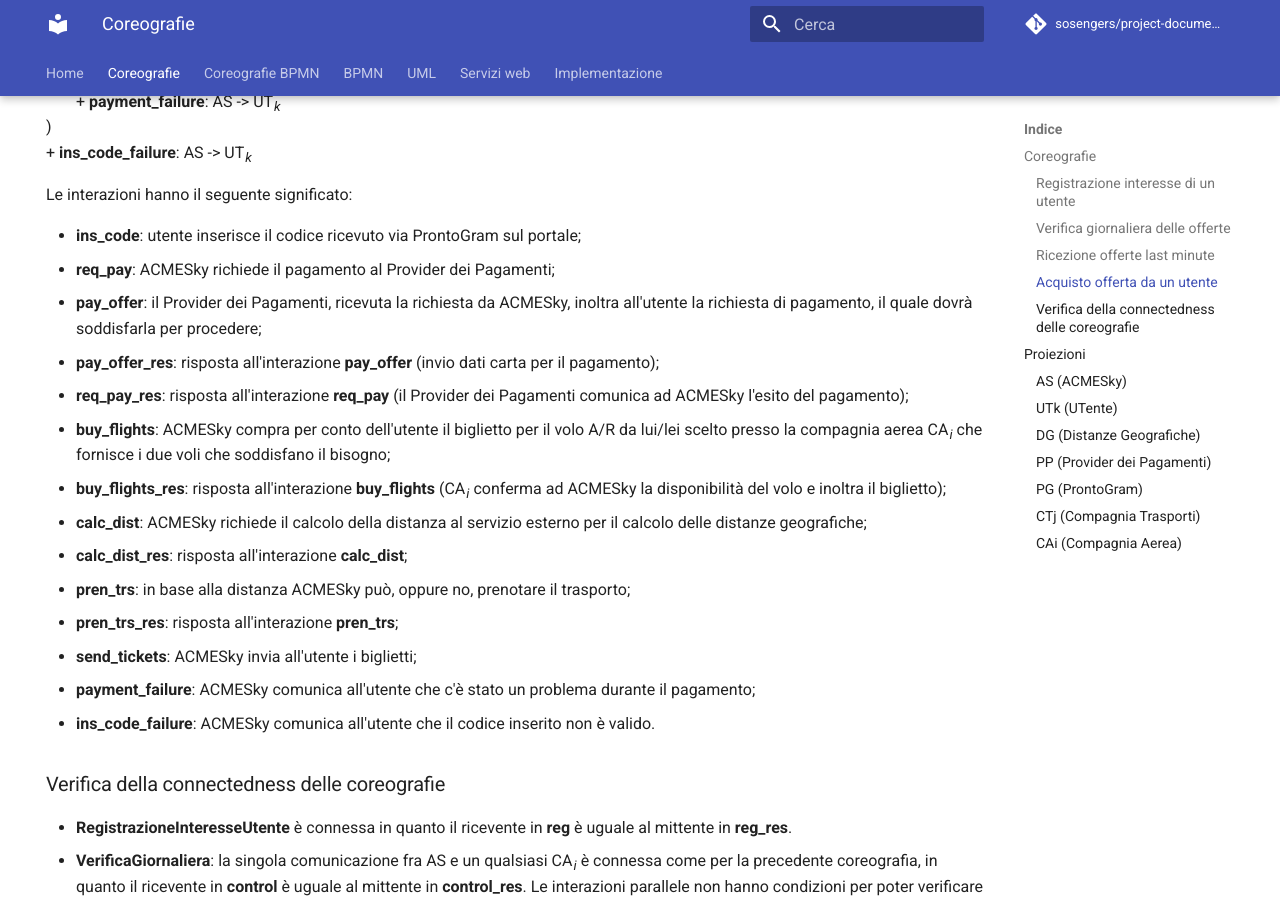
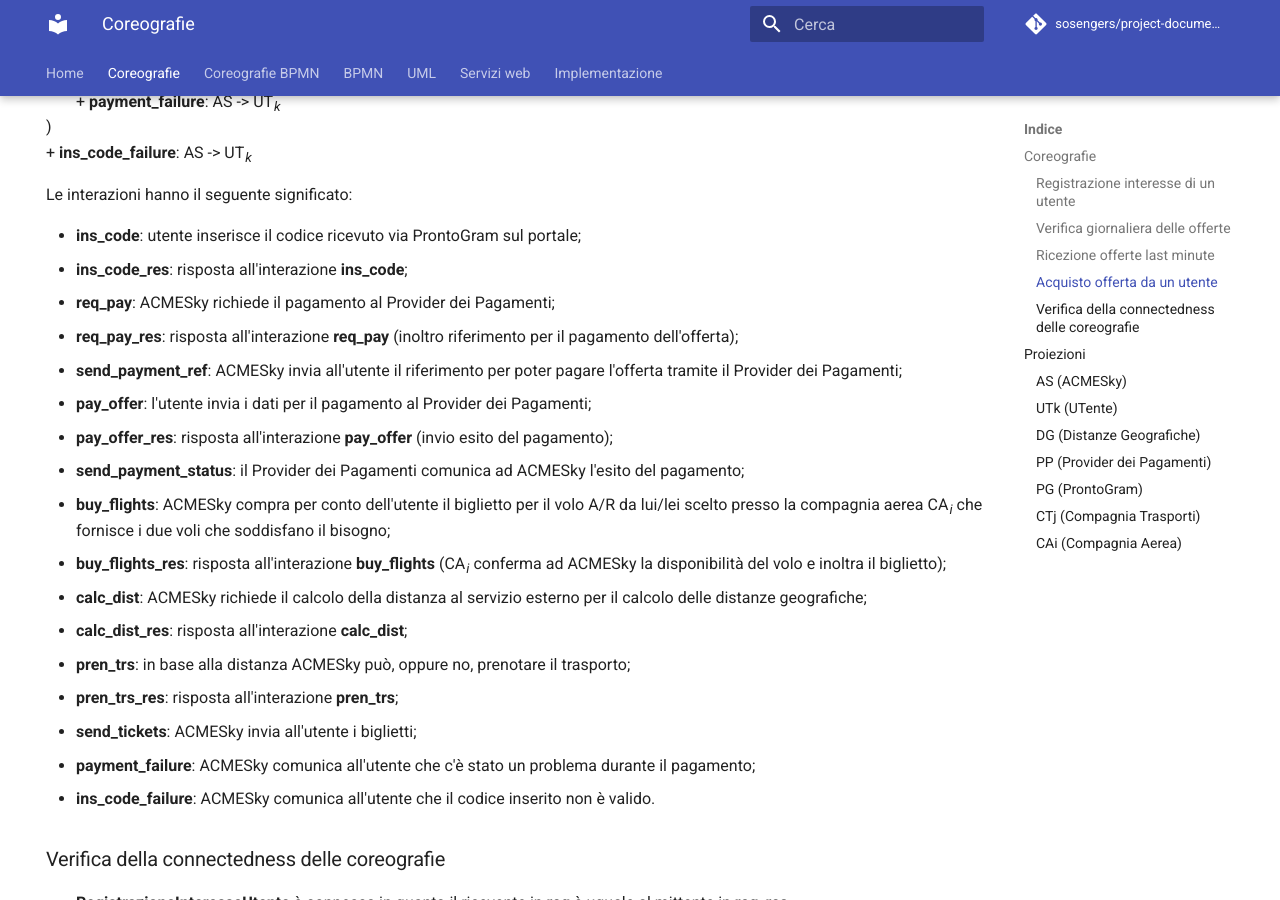
Before and after one commit to sosengers/project-documentation, an MkDocs documentation site: the page built from docs/coreografie.md, in a window 1280 px wide and 900 px high, scrolled down 2639 px. Built offline with MkDocs 1.6.1 and Material for MkDocs 9.7.7, drawn with Linux system fonts in a browser that asks for light colours; comment, search, counter and statistics services are not loaded.

Commit message:
Aggiunte descrizioni coreografia AcquistoOfferta

```diff
--- a/docs/coreografie.md
+++ b/docs/coreografie.md
@@ -142,10 +142,13 @@ Le interazioni hanno il seguente significato:
 Le interazioni hanno il seguente significato:
 
 - **ins_code**: utente inserisce il codice ricevuto via ProntoGram sul portale;
+- **ins_code_res**: risposta all'interazione **ins_code**;
 - **req_pay**: ACMESky richiede il pagamento al Provider dei Pagamenti;
-- **pay_offer**: il Provider dei Pagamenti, ricevuta la richiesta da ACMESky, inoltra all'utente la richiesta di pagamento, il quale dovrà soddisfarla per procedere;
-- **pay_offer_res**: risposta all'interazione **pay_offer** (invio dati carta per il pagamento);
-- **req_pay_res**: risposta all'interazione **req_pay** (il Provider dei Pagamenti comunica ad ACMESky l'esito del pagamento);
+- **req_pay_res**: risposta all'interazione **req_pay** (inoltro riferimento per il pagamento dell'offerta);
+- **send_payment_ref**: ACMESky invia all'utente il riferimento per poter pagare l'offerta tramite il Provider dei Pagamenti;
+- **pay_offer**: l'utente invia i dati per il pagamento al Provider dei Pagamenti;
+- **pay_offer_res**: risposta all'interazione **pay_offer** (invio esito del pagamento);
+- **send_payment_status**: il Provider dei Pagamenti comunica ad ACMESky l'esito del pagamento;
 - **buy_flights**: ACMESky compra per conto dell'utente il biglietto per il volo A/R da lui/lei scelto presso la compagnia aerea CA<sub>*i*</sub> che fornisce i due voli che soddisfano il bisogno;
 - **buy_flights_res**: risposta all'interazione **buy_flights** (CA<sub>*i*</sub> conferma ad ACMESky la disponibilità del volo e inoltra il biglietto);
 - **calc_dist**: ACMESky richiede il calcolo della distanza al servizio esterno per il calcolo delle distanze geografiche;
```
